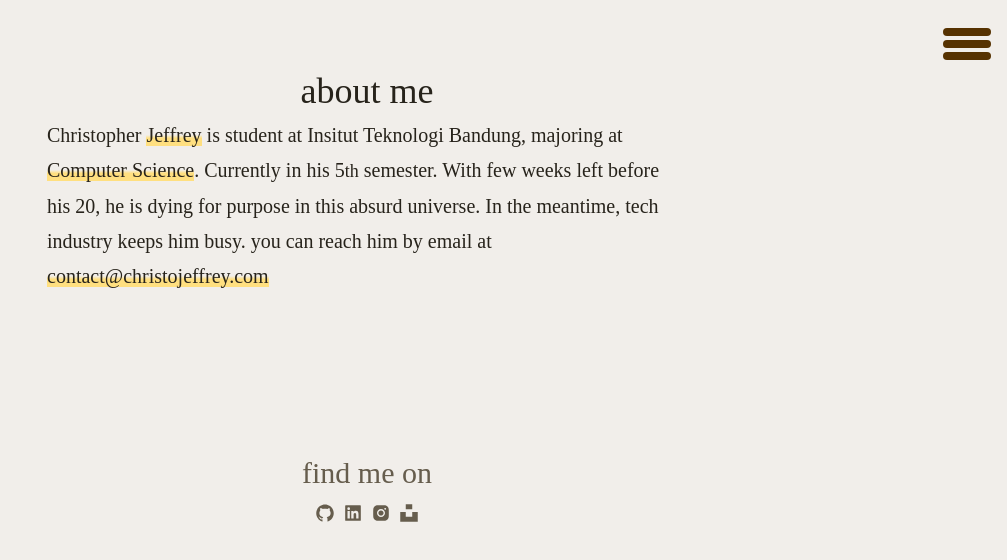
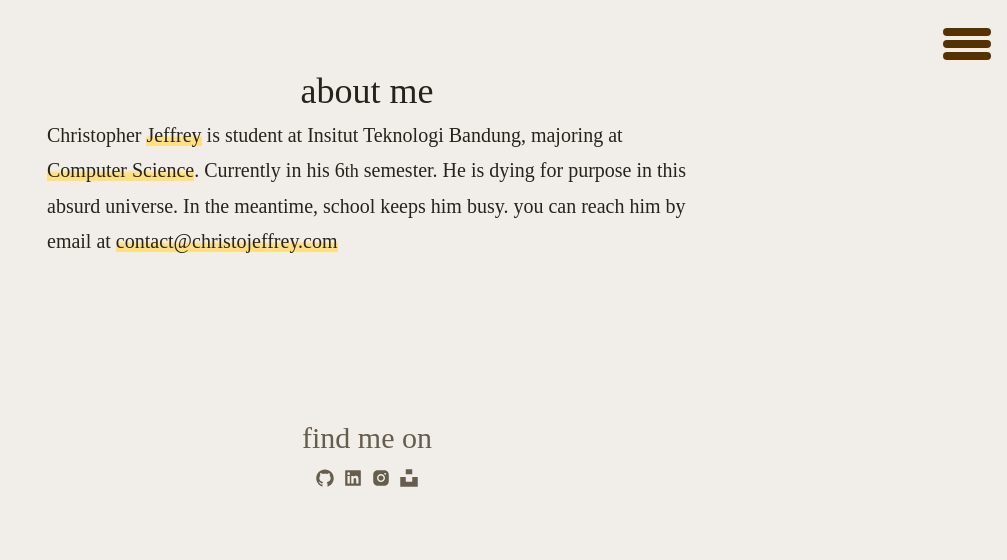
Before and after one commit to christojeffrey/main-christojeffrey, a Next.js app: page /about in a window 1280 px wide. Shown: the top 560 px of the page, without its empty margins (273-1280 px from the left). Built offline with nearby package versions, Linux system fonts and the light colour scheme.

Commit message:
chore: updating about page timely information

```diff
--- a/pages/about.tsx
+++ b/pages/about.tsx
@@ -15,8 +15,8 @@ const About = () => {
         <main className={`pt-8 centerx `}>
           <div className="md:text-2xl text-xl">about me</div>
           <div className="md:text-base text-sm w-3/4 md:w-1/2">
-            Christopher <HighlightedText>Jeffrey</HighlightedText> is student at Insitut Teknologi Bandung, majoring at <HighlightedText>Computer Science</HighlightedText>. Currently in his 5<span className="text-sm leading-loose">th</span>{" "}
-            semester. With few weeks left before his 20, he is dying for purpose in this absurd universe. In the meantime, tech industry keeps him busy. you can reach him by email at <TextClickCopy>contact@christojeffrey.com</TextClickCopy>
+            Christopher <HighlightedText>Jeffrey</HighlightedText> is student at Insitut Teknologi Bandung, majoring at <HighlightedText>Computer Science</HighlightedText>. Currently in his 6<span className="text-sm leading-loose">th</span>{" "}
+            semester. He is dying for purpose in this absurd universe. In the meantime, school keeps him busy. you can reach him by email at <TextClickCopy>contact@christojeffrey.com</TextClickCopy>
           </div>
           {/* other social media link */}
           <div className="m-10 p-5 text-neutral-600">
```
